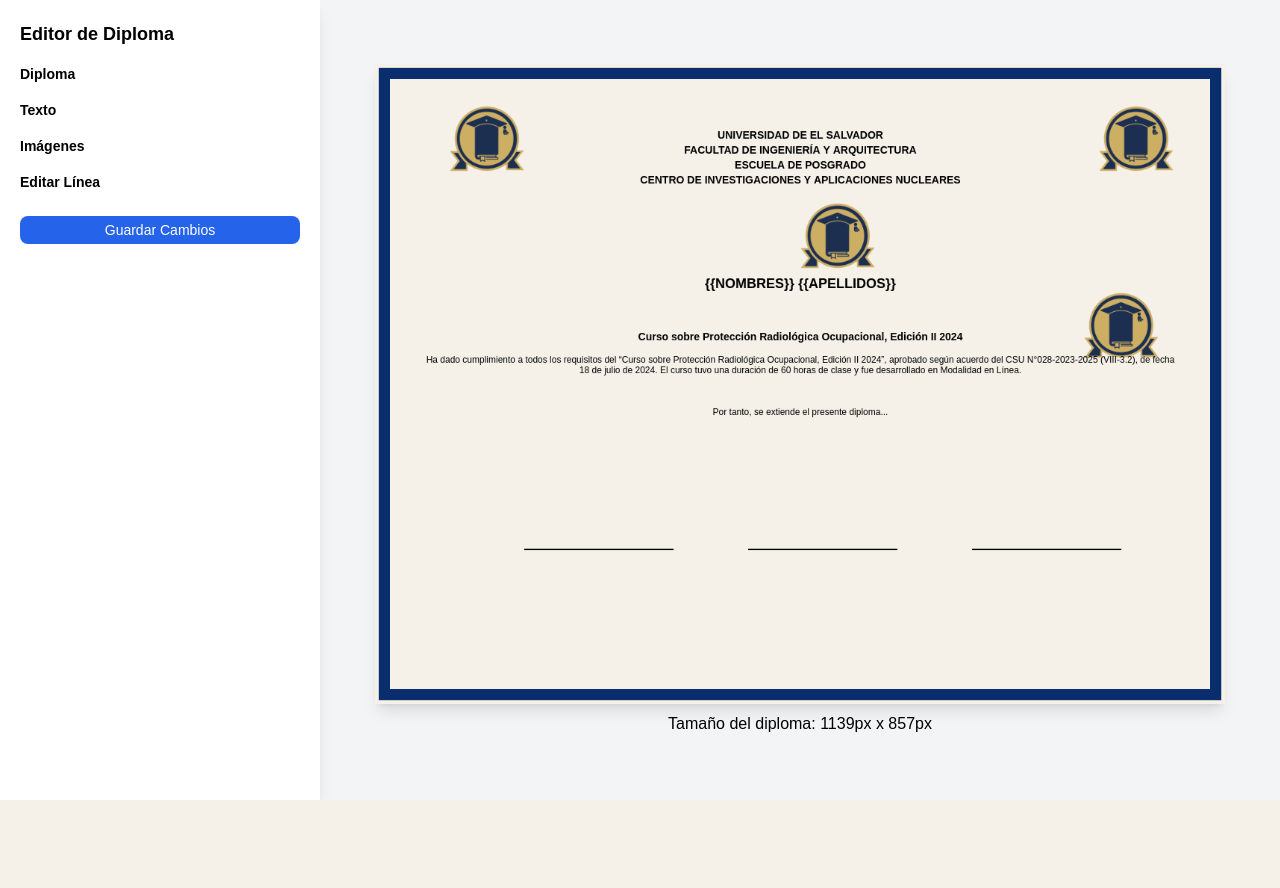
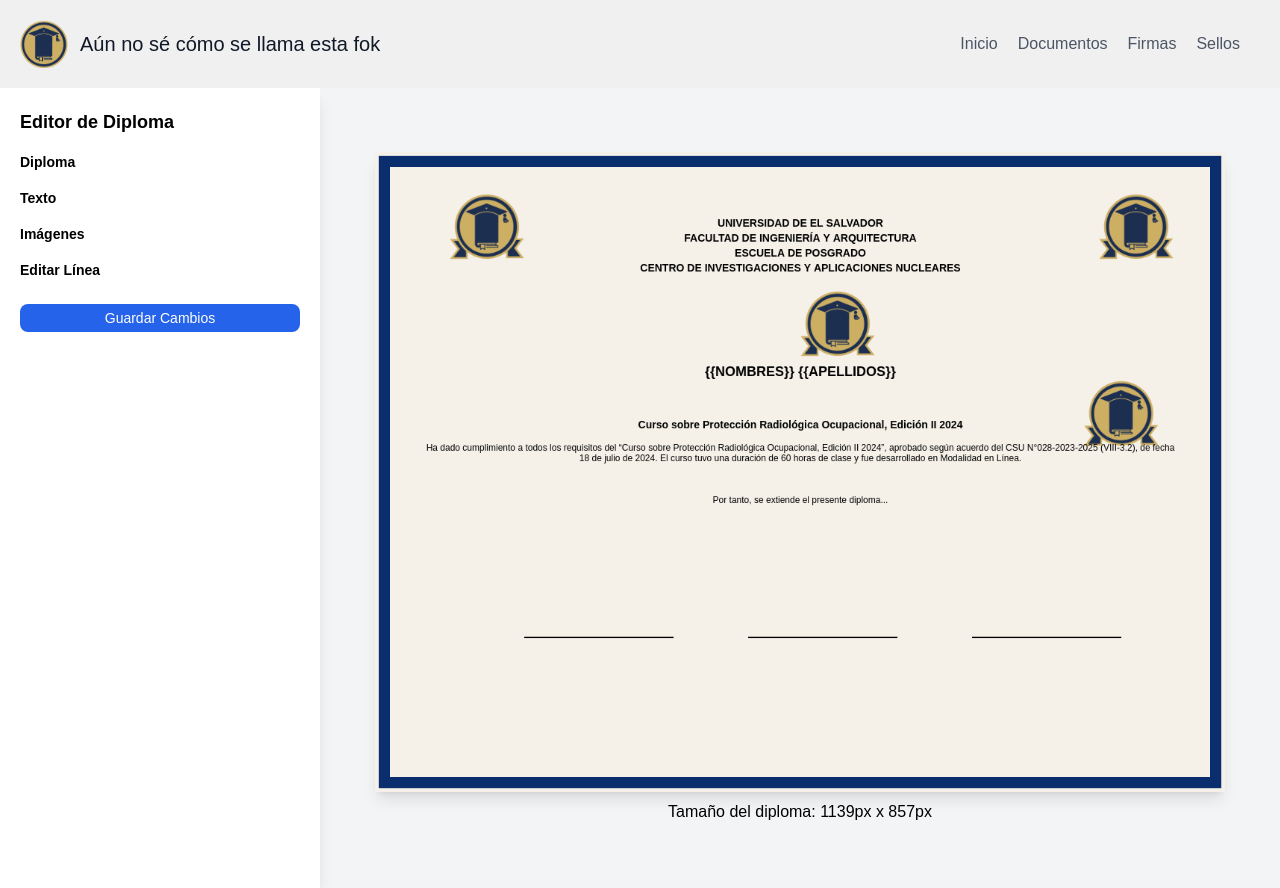
Before and after one commit to Nancy-Ramirez/DiplomasSIS, a Flask app: template Templates/html/diplomas/editar-plantilla-diploma.html in a window 1280 px wide. Before the commit the page ends 800 px from the top, so only its background shows below. Run offline with Flask 3, Linux system fonts and the light colour scheme; the template is opened without the code that fills it, so the values that code supplies are empty; style sheets or scripts are compiled from the project's sources; some libraries are stand-ins or nearby versions.

Commit message:
menu diplomas

```diff
--- a/Templates/html/diplomas/diplomas.html
+++ b/Templates/html/diplomas/diplomas.html
@@ -17,14 +17,14 @@
           <a
             class="flex title-font font-medium items-center text-gray-900 mb-4 md:mb-0"
           >
-            <img src="/src/images/2.png" alt="" class="w-12" />
+            <img src="../../../src/images/2.png" alt="" class="w-12" />
             <span class="ml-3 text-xl">Aún no sé cómo se llama esta fok</span>
           </a>
           <nav
             class="md:ml-auto flex flex-wrap items-center text-base justify-center"
           >
             <a
-              href="/Templates/html/inicio.html"
+              href="../../../inicio.html"
               class="mr-5 hover:text-gray-900"
               >Inicio</a
             >
--- a/Templates/html/diplomas/editar-plantilla-diploma.html
+++ b/Templates/html/diplomas/editar-plantilla-diploma.html
@@ -8,7 +8,33 @@
     <link rel="stylesheet" href="../../../styles.css" />
     <title>Editor de Diplomas</title>
   </head>
-  <body class="flex h-screen bg-gray-100">
+
+  <body class="inicio-container">
+    <header class="text-gray-600 body-font">
+      <div
+        class="container mx-auto flex flex-wrap p-5 flex-col md:flex-row items-center"
+      >
+        <a
+          class="flex title-font font-medium items-center text-gray-900 mb-4 md:mb-0"
+        >
+          <img src="../../../src/images/2.png" alt="" class="w-12" />
+          <span class="ml-3 text-xl">Aún no sé cómo se llama esta fok</span>
+        </a>
+        <nav
+          class="md:ml-auto flex flex-wrap items-center text-base justify-center"
+        >
+          <a
+            href="../../../inicio.html"
+            class="mr-5 hover:text-gray-900"
+            >Inicio</a
+          >
+          <a class="mr-5 hover:text-gray-900">Documentos</a>
+          <a class="mr-5 hover:text-gray-900">Firmas</a>
+          <a class="mr-5 hover:text-gray-900">Sellos</a>
+        </nav>
+      </div>
+    </header>
+    <div class="flex h-screen bg-gray-100">
     <!-- Sidebar -->
     <div class="w-1/4 bg-white p-5 shadow-lg overflow-y-auto h-screen">
       <h2 class="text-lg font-bold mb-4">Editor de Diploma</h2>
@@ -351,5 +377,6 @@
       }
     </script>
     <script src="../../js/diplomas/editar-diplomas.js"></script>
+  </div>
   </body>
 </html>
--- a/Templates/html/diplomas/ver-plantilla-diploma.html
+++ b/Templates/html/diplomas/ver-plantilla-diploma.html
@@ -16,14 +16,14 @@
           <a
             class="flex title-font font-medium items-center text-gray-900 mb-4 md:mb-0"
           >
-            <img src="/src/images/2.png" alt="" class="w-12" />
+            <img src="../../../src/images/2.png" alt="" class="w-12" />
             <span class="ml-3 text-xl">Aún no sé cómo se llama esta fok</span>
           </a>
           <nav
             class="md:ml-auto flex flex-wrap items-center text-base justify-center"
           >
             <a
-              href="/Templates/html/inicio.html"
+              href="../../../inicio.html"
               class="mr-5 hover:text-gray-900"
               >Inicio</a
             >
--- a/about.txt
+++ b/about.txt
@@ -6,3 +6,4 @@
 pip install gunicorn
 pip install flask
 pip install waitress
+pip install docx
```
